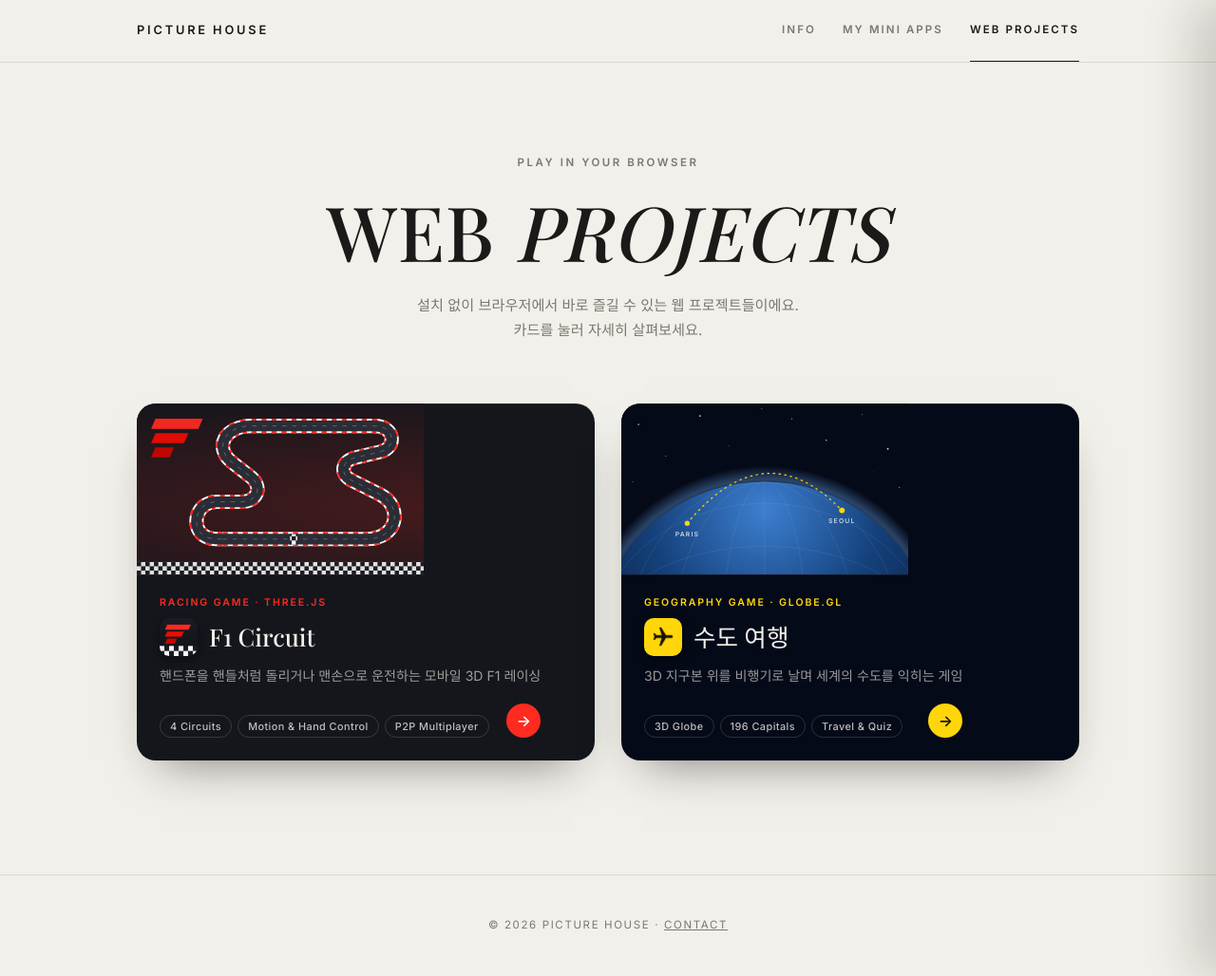
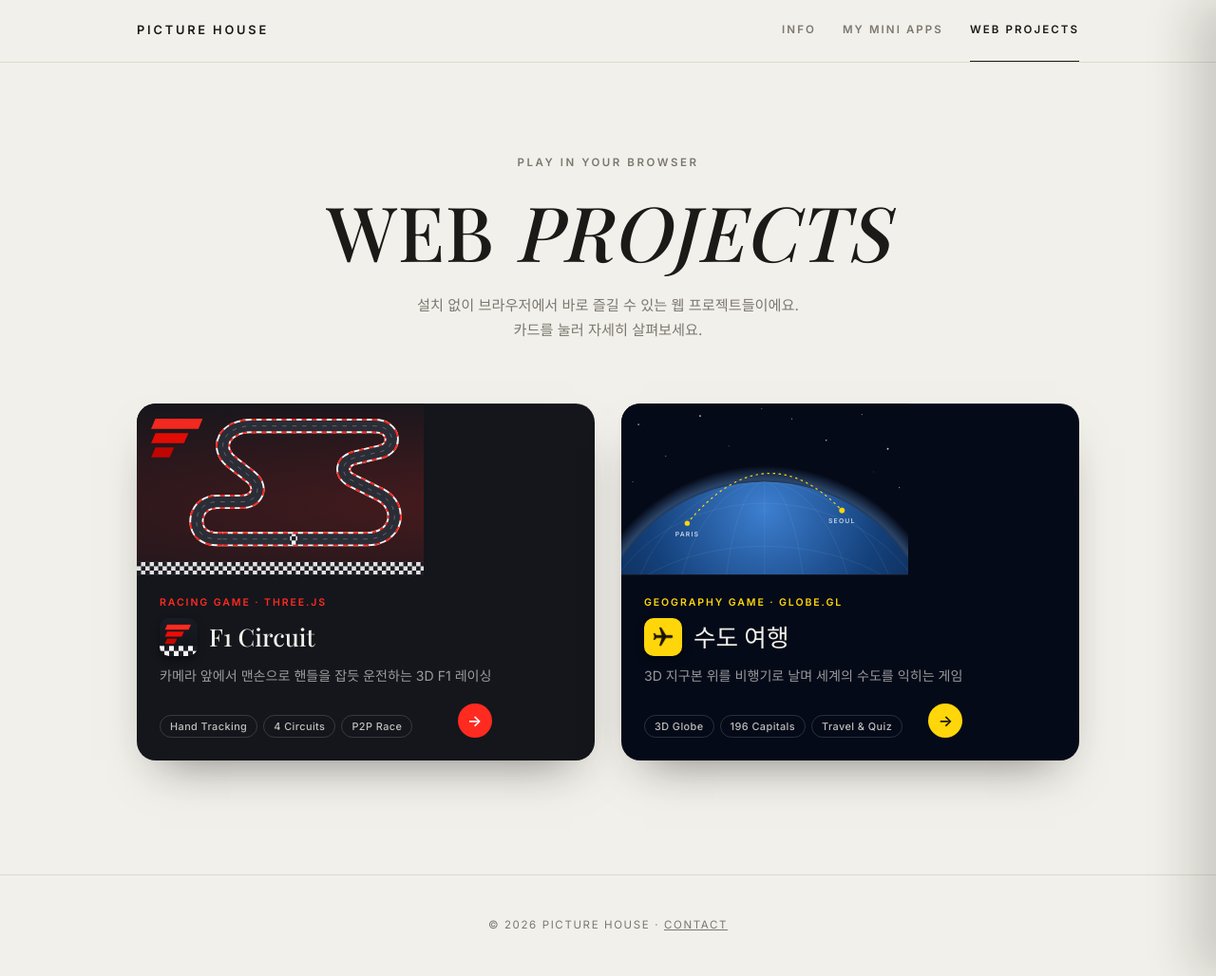
Before and after one commit to PictureHouse/picturehouse.github.io, a Jekyll site: the page built from web-projects.html, in a window 1280 px wide and 1028 px high. Shown: the whole window at 95% size. Built offline with Jekyll 4.4.1, drawn with Linux system fonts in a browser that asks for light colours; some web fonts are replaced; part of the change alters nothing that is shown.

Commit message:
F1 Circuit 카드·소개 업데이트 (v1.3.2 반영: 핸드 트래킹 전용, 프렉티스/레이스 모드, 디오라마 그래픽 등)
Co-Authored-By: Claude Opus 5.5 <noreply@anthropic.com>

```diff
--- a/_data/webprojects.yml
+++ b/_data/webprojects.yml
@@ -18,7 +18,7 @@
 
 - id: f1-circuit
   name: F1 Circuit
-  tagline: 핸드폰을 핸들처럼 돌리거나 맨손으로 운전하는 모바일 3D F1 레이싱
+  tagline: 카메라 앞에서 맨손으로 핸들을 잡듯 운전하는 3D F1 레이싱
   kicker: Racing Game · Three.js
   icon: /assets/icons/web/f1-circuit.png
   url: https://f1-circuit.vercel.app/
@@ -27,43 +27,48 @@
     bg: "#14161c"
     accent: "#ff2a20"
     on_accent: "#ffffff"
-  chips: [4 Circuits, Motion & Hand Control, P2P Multiplayer]
+  chips: [Hand Tracking, 4 Circuits, P2P Race]
   description: |
     ## 소개
 
-    F1 Circuit은 앱 설치 없이 브라우저에서 바로 즐기는 모바일 3D F1 레이싱 게임입니다.
-    핸드폰을 가로로 눕혀 스티어링 휠처럼 돌리면 차가 방향을 틀고,
-    화면을 살짝 젖히거나 숙여 가속과 브레이크를 조작합니다.
-    새로 추가된 드라이버 모드에서는 카메라 앞에서 맨손으로 핸들을 잡듯 운전할 수 있어요.
-    피트 개러지에서 출발해 혼자 베스트 랩에 도전하거나, 방 코드로 친구들을 모아 레이스를 펼쳐 보세요.
+    F1 Circuit은 앱 설치 없이 브라우저에서 바로 즐기는 3D F1 레이싱 게임입니다.
+    핸드폰이나 노트북을 책상에 세워 두고 화면 앞에서 핸들을 잡듯 양손을 들면,
+    전면 카메라가 손을 인식해 그대로 차를 몹니다.
+    혼자서는 프렉티스 모드로 트랙별 랩 타임을 다듬고,
+    친구들과는 그 기록 순으로 그리드에 서서 레이스 모드로 대결해 보세요.
 
-    ## 조작 방식
+    ## 조작 방법
 
-    - **기기 동작** — 핸드폰을 돌려 조향, 뒤로 젖히면 가속·앞으로 숙이면 브레이크
-    - **기기 동작 + 버튼** — 가속·브레이크는 기울기로, 조향은 화면 양옆 ◀ ▶ 버튼으로
-    - **키보드** — PC에서는 방향키·WASD로 바로 출발
-    - **드라이버 모드 (BETA)** — 전면 카메라가 양손을 인식해, 두 손을 기울여 조향하고 주먹을 쥐면 가속,
-      손바닥을 밀면 브레이크. 드라이버 시점의 장갑도 내 손 모양을 따라 움직입니다.
+    - **조향** — 양손을 나란히 들고 두 손을 잇는 선을 기울이기. 크게 돌려 양손이 엇갈려도 조향이 이어집니다.
+    - **가속** — 양손 주먹 (한 손만 쥐면 절반), 손을 펴면 가속 해제
+    - **브레이크** — 편 손바닥을 카메라 쪽으로 밀기
+    - 시작할 때 양손을 잠깐 가만히 들고 있으면 그 자세를 직진 기준으로 잡고, 조향 감도도 고를 수 있어요.
+    - 드라이버 시점의 장갑이 내 손 모양(주먹 · 편 손)을 따라 움직입니다.
+
+    ## 게임 모드
+
+    - **프렉티스 모드** — 랩 수 제한 없이 달리며 트랙별 베스트 랩에 도전. 랩마다 베스트 대비 차이를 보여 주고, 세션 랩 타임 목록도 확인할 수 있습니다.
+    - **레이스 모드** — 4자리 방 코드로 모이는 P2P 3랩 레이스. 프렉티스 베스트 랩 순으로 스타팅 그리드가 정해지고, 실시간 순위 · 차량 간 충돌 · 참가자 전원이 보이는 미니맵을 지원합니다. 누가 일시정지하면 모두 함께 멈춰요 (최대 60초).
 
     ## 주요 기능
 
-    - 그랑프리 · 스피드웨이 · 테크니컬 · 시가지, 성격이 다른 4가지 서킷 (트랙별 베스트 랩 저장)
-    - 방 코드로 모이는 친구와의 P2P 3랩 레이스 — 무작위 출발 그리드, 실시간 순위, 차량 간 충돌
-    - 크루가 오가는 피트 개러지 메인 화면, 12가지 팀 컬러 리버리
-    - 체이스 뷰 ↔ 스티어링 휠을 잡은 팔까지 보이는 드라이버 뷰
-    - 기어 변속·터보·배기 팝까지 합성한 V6 하이브리드 엔진 사운드
-    - 한국어·영어 지원 (기기 언어에 맞춰 자동 선택)
+    - 그랑프리 · 스피드웨이 · 테크니컬 · 시가지, 성격이 다른 4가지 서킷
+    - 미니어처 서킷 같은 디오라마 그래픽 위에 실사 재질의 차 · 타이어 · 노면, 늦은 오후 햇빛과 렌즈 플레어
+    - 스티어링 휠을 잡은 팔과 장갑, 기어 · 속도 · 회전수 디스플레이와 시프트 라이트까지 보이는 드라이버 시점
+    - 크루 7명이 오가는 피트 개러지 메인 화면, 12가지 팀 컬러 리버리
+    - 기어 변속 · 터보 · 배기 팝까지 합성한 V6 하이브리드 엔진 사운드
+    - 가로 · 세로 화면 모두 지원, 한국어 · 영어 지원 (기기 언어에 맞춰 자동 선택)
 
     ## 기술 노트
 
-    - Three.js + Vite로 만든 정적 웹앱으로, iPhone Safari와 Android Chrome에서 똑같이 동작합니다.
-    - 서킷의 노면·연석·방호벽·관중석·건물은 스플라인 제어점에서 절차적으로 생성하고,
-      기울기 조작에 맞춰 모든 코너의 반경을 약 33m 이상으로 다듬었습니다.
-    - 드라이버 모드는 MediaPipe Hand Landmarker로 손을 인식하며, 이 모드를 고를 때만 불러옵니다.
-      카메라 영상은 기기 안에서만 처리하고 저장·전송하지 않습니다.
+    - Three.js + Vite로 만든 정적 웹앱으로, iPhone Safari · Android Chrome · PC 웹캠에서 동작합니다.
+    - 손 인식은 MediaPipe Hand Landmarker(양손 21개 관절)를 GPU로 돌리며, 카메라를 켤 때만 불러옵니다.
+      카메라 영상은 기기 안에서만 처리하고 저장 · 전송하지 않습니다.
+    - 조향은 기준 자세 대비 상대각을 이어 붙여(unwrap) 계산해, 어느 손이 왼손으로 잡히든 · 양손이 엇갈려도 끊기지 않고, 1€ 필터로 떨림을 거릅니다.
+    - 서킷의 노면 · 연석 · 방호벽 · 관중석 · 건물은 스플라인 제어점에서 절차적으로 생성하고,
+      카본 직조 · 타이어 · 장갑 직물 등 모든 텍스처도 이미지 파일 없이 캔버스로 그립니다.
     - 멀티플레이는 PeerJS(WebRTC)로 기기끼리 직접 연결해 게임 서버가 없습니다.
     - 엔진음은 음원 파일 없이 WebAudio로 배기 펄스를 합성해 만듭니다.
-    - OS 화면 회전 잠금과 상관없이 항상 가로로 보이도록, 세로로 들면 게임 화면을 직접 90° 회전시켜 렌더링합니다.
 
 - id: capital-travel
   name: 수도 여행
```
